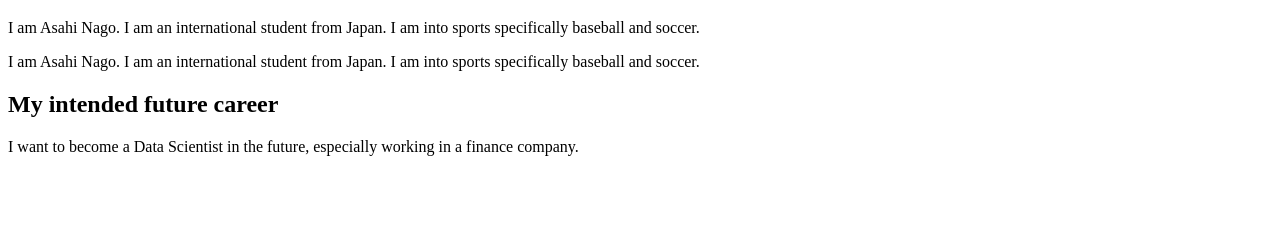
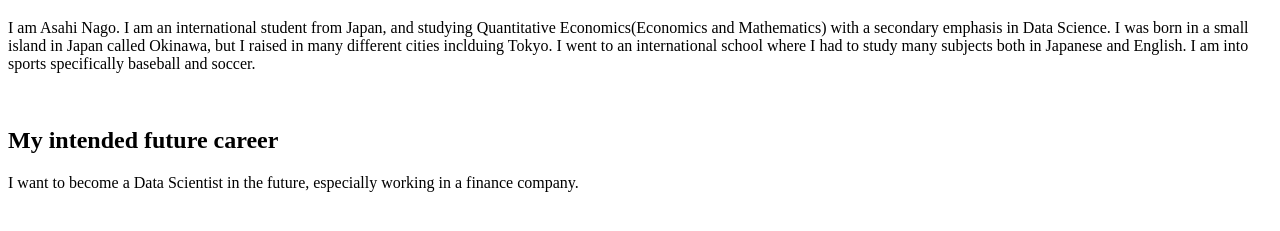
Before and after one commit to nagoax/nagoax, a plain HTML site: page <!DOCTYPE HTML>.html in a window 1280 px wide. Shown: the part 61-292 px from the top of the page. Drawn offline with Linux system fonts and the light colour scheme.

Commit message:
Add files via upload

```diff
--- a/<!DOCTYPE HTML>.html
+++ b/<!DOCTYPE HTML>.html
@@ -5,8 +5,8 @@
     </title>
 </header>
 <h1> About me</h1>
-<body> <p>I am Asahi Nago. I am an international student from Japan. I am into sports specifically baseball and soccer.</p>
-<p>I am Asahi Nago. I am an international student from Japan. I am into sports specifically baseball and soccer.</p>
+<body> <p>I am Asahi Nago. I am an international student from Japan, and studying Quantitative Economics(Economics and Mathematics) with a secondary emphasis in Data Science. I was born in a small island in Japan called Okinawa, but I raised in many different cities inclduing Tokyo. I went to an international school where I had to study many subjects both in Japanese and English. I am into sports specifically baseball and soccer. </p>
+    <br>
 <h2> My intended future career</h2>
 <p> I want to become a Data Scientist in the future, especially working in a finance company.</p>
 </body>
```
